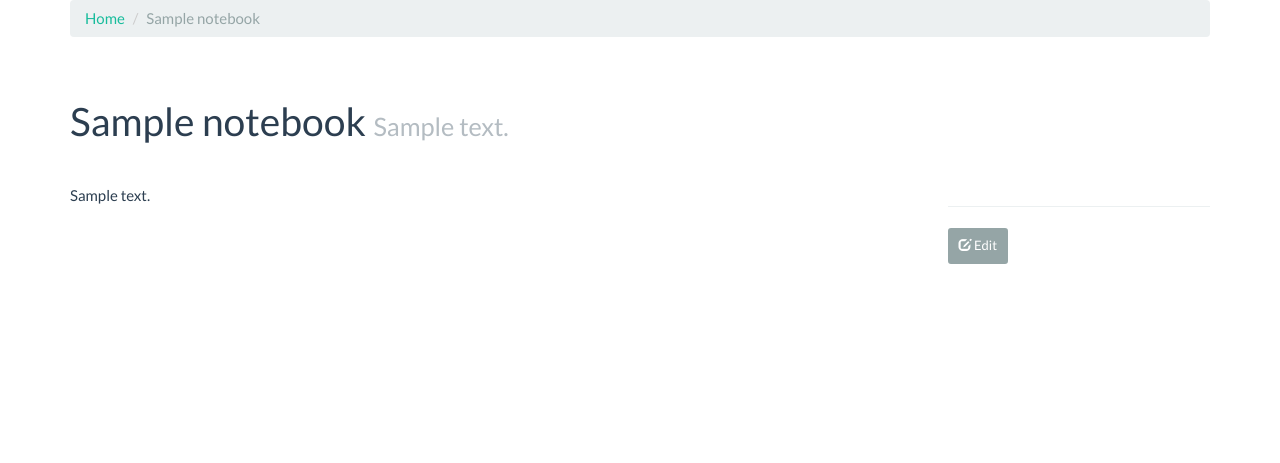
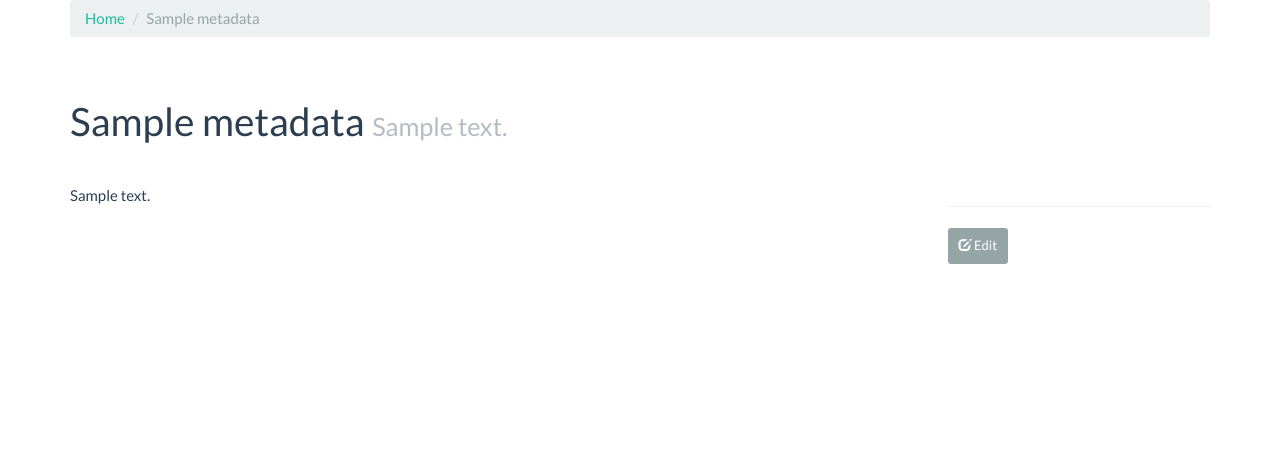
Before and after one commit to dewang-mistry/Graphite, a Flask app: template templates/notebook.html in a window 1280 px wide. Shown: the top 463 px of the page. Run offline with Flask 2, Linux system fonts and the light colour scheme; the template is opened without the code that fills it: most values are stand-ins (such as "Sample title", 1, 10 or a date in 2020); some libraries are stand-ins or nearby versions; some web fonts are replaced.

Commit message:
Read information from notebook header

```diff
--- a/app.py
+++ b/app.py
@@ -62,7 +62,7 @@ def index(notebook):
 					notebook_data['content'] = notebook_html
 					#notebook_data['content'] = '\n'.join(selected_notebook[0].get('content'))
 
-				return render_template('notebook.html', notebook=notebook_data)
+				return render_template('notebook.html', notebook=notebook_data, metadata=notebook_html.metadata)
 			else:
 				if selected_notebook:
 					notebook_data['content'] = '\r\n'.join(selected_notebook[0].get('content'))
--- a/static/css/app.css
+++ b/static/css/app.css
@@ -17,10 +17,6 @@
 }
 
 #toc .toc-active {
-
-}
-
-#toc .toc-active {
     border-left: 2px solid #18bc9c;
 }
 
@@ -28,3 +24,7 @@
   border: 1px solid #eee;
   height: auto;
 }
+
+body {
+	padding-bottom: 200px;
+}
--- a/templates/notebook.html
+++ b/templates/notebook.html
@@ -19,7 +19,7 @@
 <script src="{{url_for('.static', filename='js/app.js')}}"></script>
 {% endblock %}
 
-{% block title %}{{notebook.title}}{% endblock %}
+{% block title %}{{metadata.title}}{% endblock %}
 
 {% block content %}
 	<div class="container">
@@ -27,15 +27,15 @@
 			<div class="col-md-12">
 				<ol class="breadcrumb">
 					<li><a href="/">Home</a></li>
-					<li class="active">{{notebook.title}}</li>
+					<li class="active">{{metadata.title}}</li>
 				</ol>
 			</div>
 		</div>
 		<div class="row">
 			<div class="col-md-9">
 				<div class="page-header">
-					<h1>{{notebook.title}}
-					<small>{{notebook.desc}}</small>
+					<h1>{{metadata.title}}
+					<small>{{metadata.desc}}</small>
 					</h1>
 				</div>
 			</div>
```
